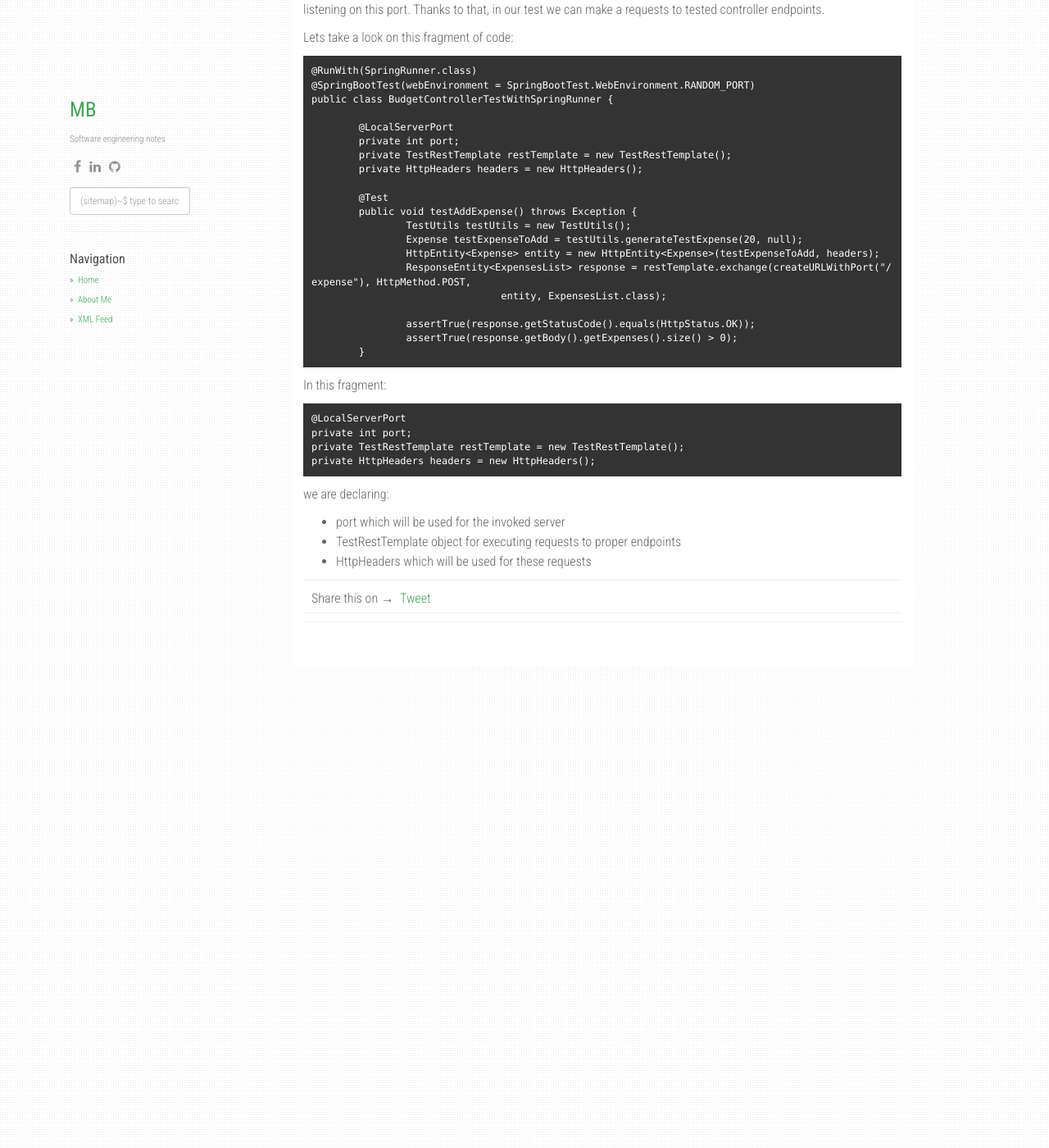
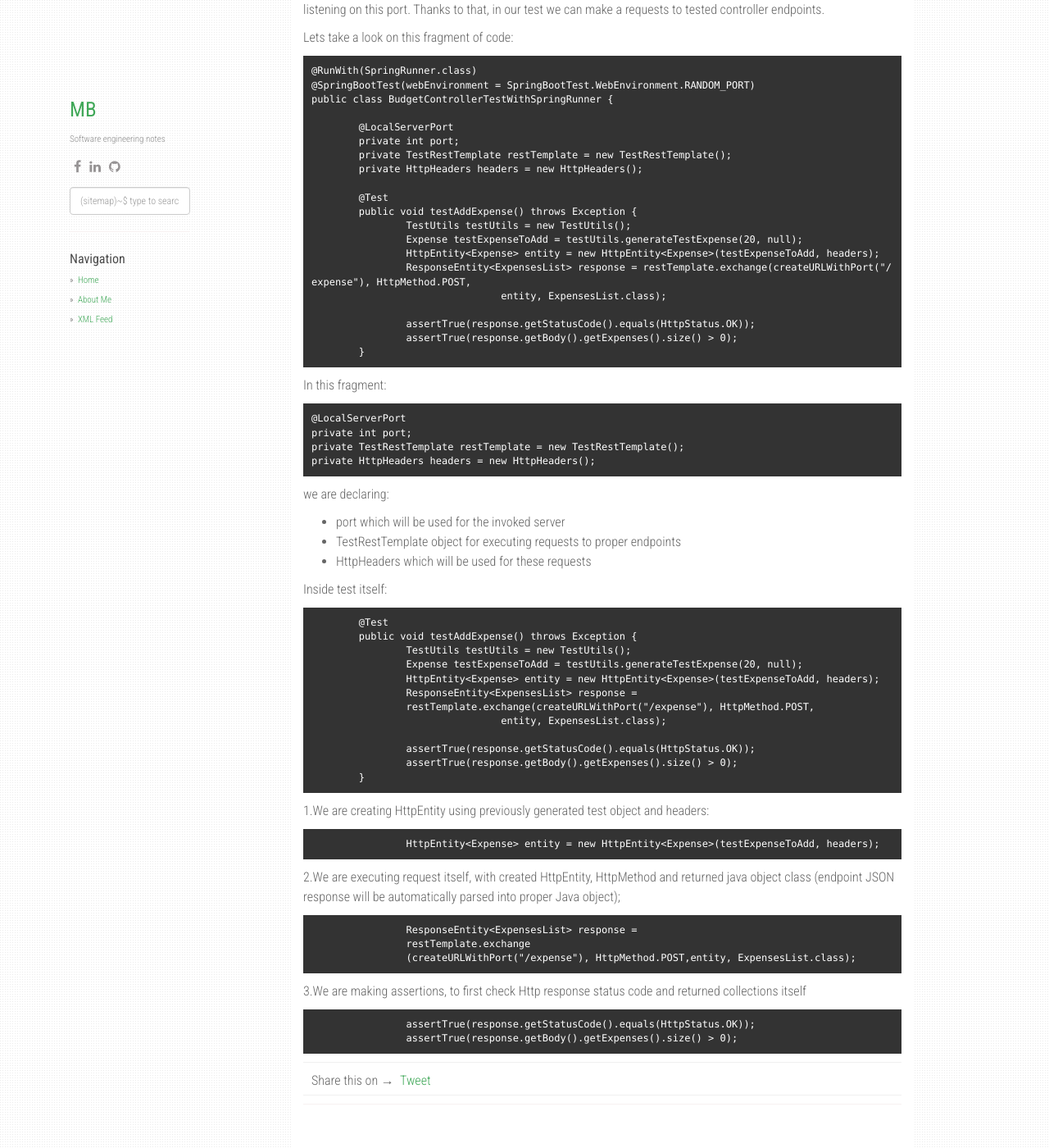
Before and after one commit to mbero/mbero.github.io, a Jekyll site: the page built from _posts/2019-12-21-spring-testing.markdown, in a window 1280 px wide and 1400 px high, scrolled down 3441 px. Shown: the whole window at 82% size. Built offline with Jekyll 4.4.1, drawn with Linux system fonts in a browser that asks for light colours; nearby versions of some CDN libraries; our own code applies the rules of GitHub Pages for plain Markdown files; comment, search, counter and statistics services are not loaded.

Commit message:
Finished first version of the article

```diff
--- a/_posts/2019-12-21-spring-testing.markdown
+++ b/_posts/2019-12-21-spring-testing.markdown
@@ -206,3 +206,34 @@ In this fragment:
    - port which will be used for the invoked server
    - TestRestTemplate object for executing requests to proper endpoints
    - HttpHeaders which will be used for these requests
+
+Inside test itself:
+
+		@Test
+    	public void testAddExpense() throws Exception {
+    		TestUtils testUtils = new TestUtils();
+    		Expense testExpenseToAdd = testUtils.generateTestExpense(20, null);
+    		HttpEntity<Expense> entity = new HttpEntity<Expense>(testExpenseToAdd, headers);
+    		ResponseEntity<ExpensesList> response =
+			restTemplate.exchange(createURLWithPort("/expense"), HttpMethod.POST,
+    				entity, ExpensesList.class);
+
+    		assertTrue(response.getStatusCode().equals(HttpStatus.OK));
+    		assertTrue(response.getBody().getExpenses().size() > 0);
+    	}
+
+1.We are creating HttpEntity using previously generated test object and headers:
+
+			HttpEntity<Expense> entity = new HttpEntity<Expense>(testExpenseToAdd, headers);
+
+2.We are executing request itself, with created HttpEntity, HttpMethod and returned java object class (endpoint JSON response will be automatically parsed into proper Java object);
+
+
+			ResponseEntity<ExpensesList> response =
+			restTemplate.exchange
+			(createURLWithPort("/expense"), HttpMethod.POST,entity, ExpensesList.class);
+
+3.We are making assertions, to first check Http response status code and returned collections itself
+
+			assertTrue(response.getStatusCode().equals(HttpStatus.OK));
+    		assertTrue(response.getBody().getExpenses().size() > 0);
```
